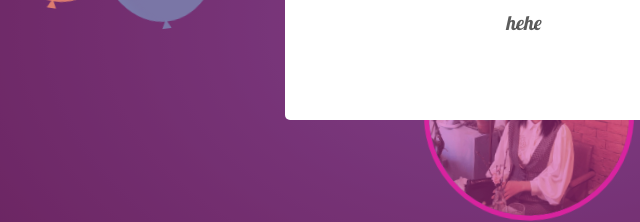
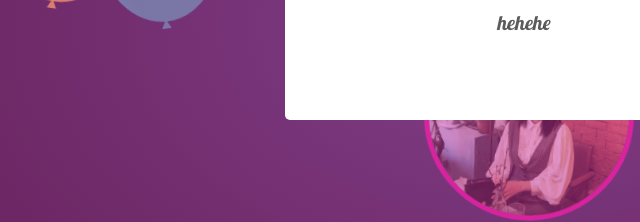
Before and after one commit to tanngocpham/tanngocpham.github.io, a plain HTML site: page index.html in a window 1280 px wide. Both pictures are taken after a click on the picture 645 px from the left and 510 px from the top of the page. Shown: the part 385-607 px from the top of the page, 116-756 px from the left. Drawn offline with nearby package versions, Linux system fonts and the light colour scheme; a web font is replaced by a local one.

Commit message:
Update index.html

```diff
--- a/index.html
+++ b/index.html
@@ -76,7 +76,7 @@
                 // 6. Lời nhắn hiện ra khi bấm vào tên hoặc avatar
                 swal({
                     title: "Lời nhắn", // Tiêu đề của popup
-                    text: "hehe", // Nội dung lời nhắn
+                    text: "hehehe", // Nội dung lời nhắn
                     button: {
                         text: "❤️️",
                     },
```
